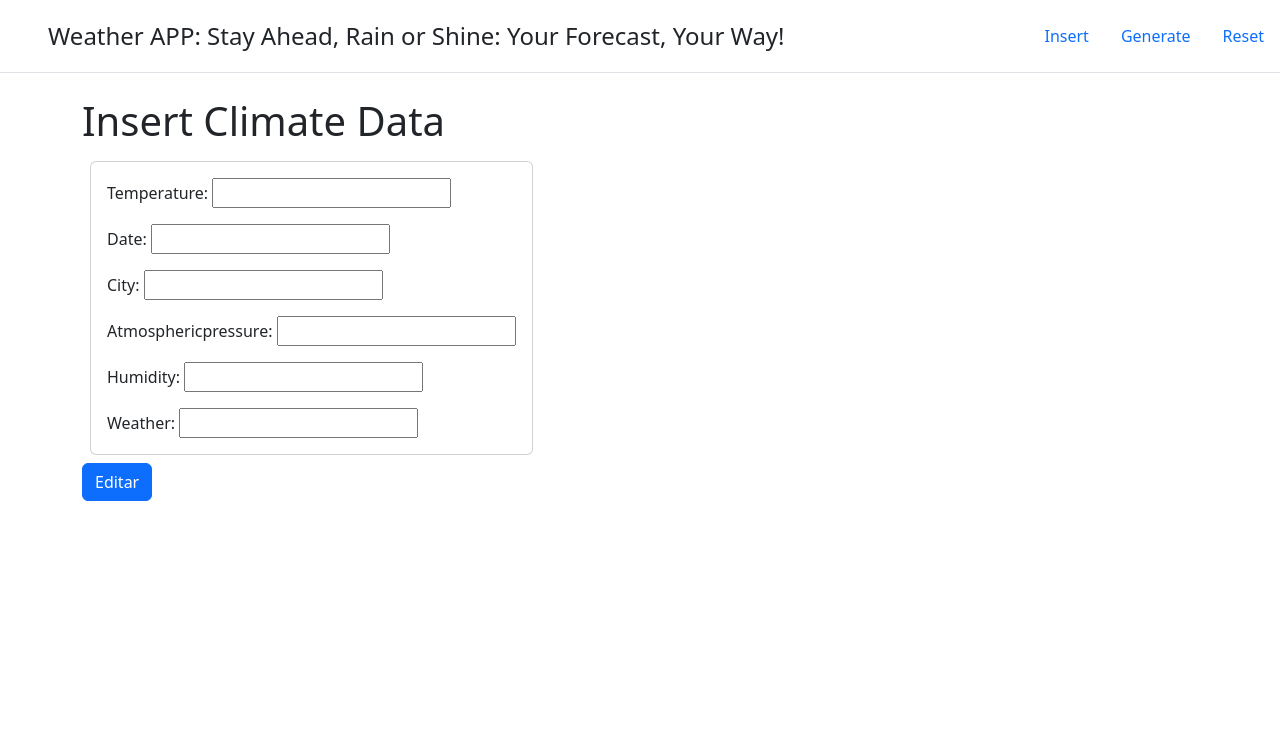
After one commit to SergioRicJr/api_weather, a Django app: template weather/templates/update_form.html in a window 1280 px wide. The commit adds this page. Shown: the top 741 px of the page. Run offline with Django 5.2, Linux system fonts and the light colour scheme; tables that the repository leaves empty hold one stand-in row (values such as "Sample post"); the template is opened without the code that fills it: values that come from a table or form of the project are taken from there, most other values are stand-ins (such as "Sample title", 1, 10 or a date in 2020).

Commit message:
feat: tela de edição de card criada e link na principal adicionado

```diff
--- /dev/null
+++ b/weather/templates/update_form.html
@@ -0,0 +1,26 @@
+{% extends "main.html" %}
+
+{% block content %}
+
+    <h1>Insert Climate Data</h1>
+
+    <div class="d-flex justify-content-start flex-wrap">
+
+        <form action="{% url 'Weather Update' pk=primary_key %}" method="post" enctype="multipart/form-data">
+            {% csrf_token %}
+            <div class="col-md-12 p-2">
+                <div class="card">
+                    <div class="card-body">
+                        {% for field in form %}
+                        <p class="card-text">
+                        {{ field.label }}: {{ field }}
+                        </p>
+                        {% endfor %}
+                    </div>
+                </div>
+            </div>
+            <button class="btn btn-primary edit-btn" data-id="{{ weather.id }}">Editar</button>
+        </form>
+
+    </div>
+{% endblock content %}
```
Also changed, not shown: weather/templates/home.html (+9 -7 lines).
